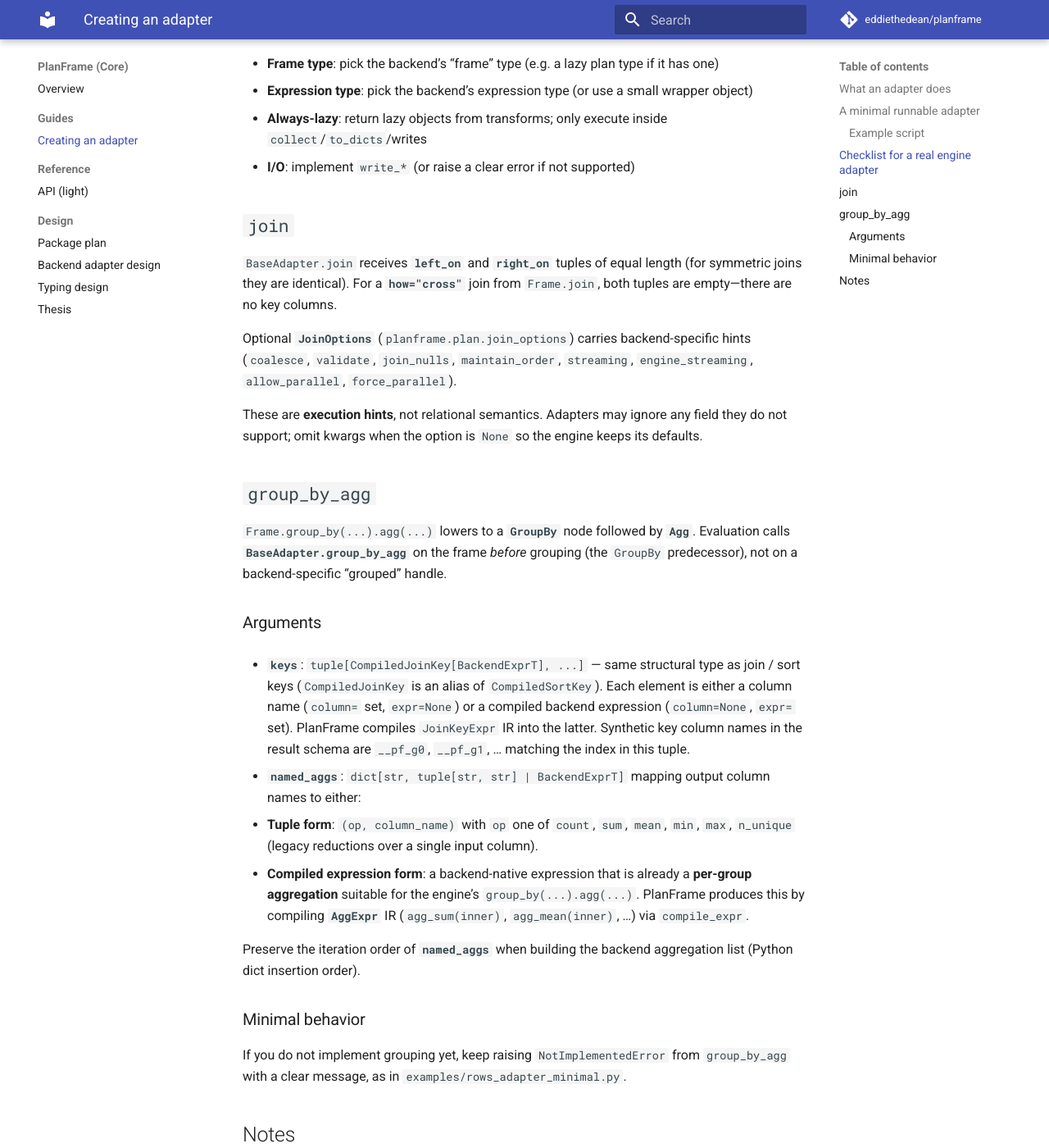
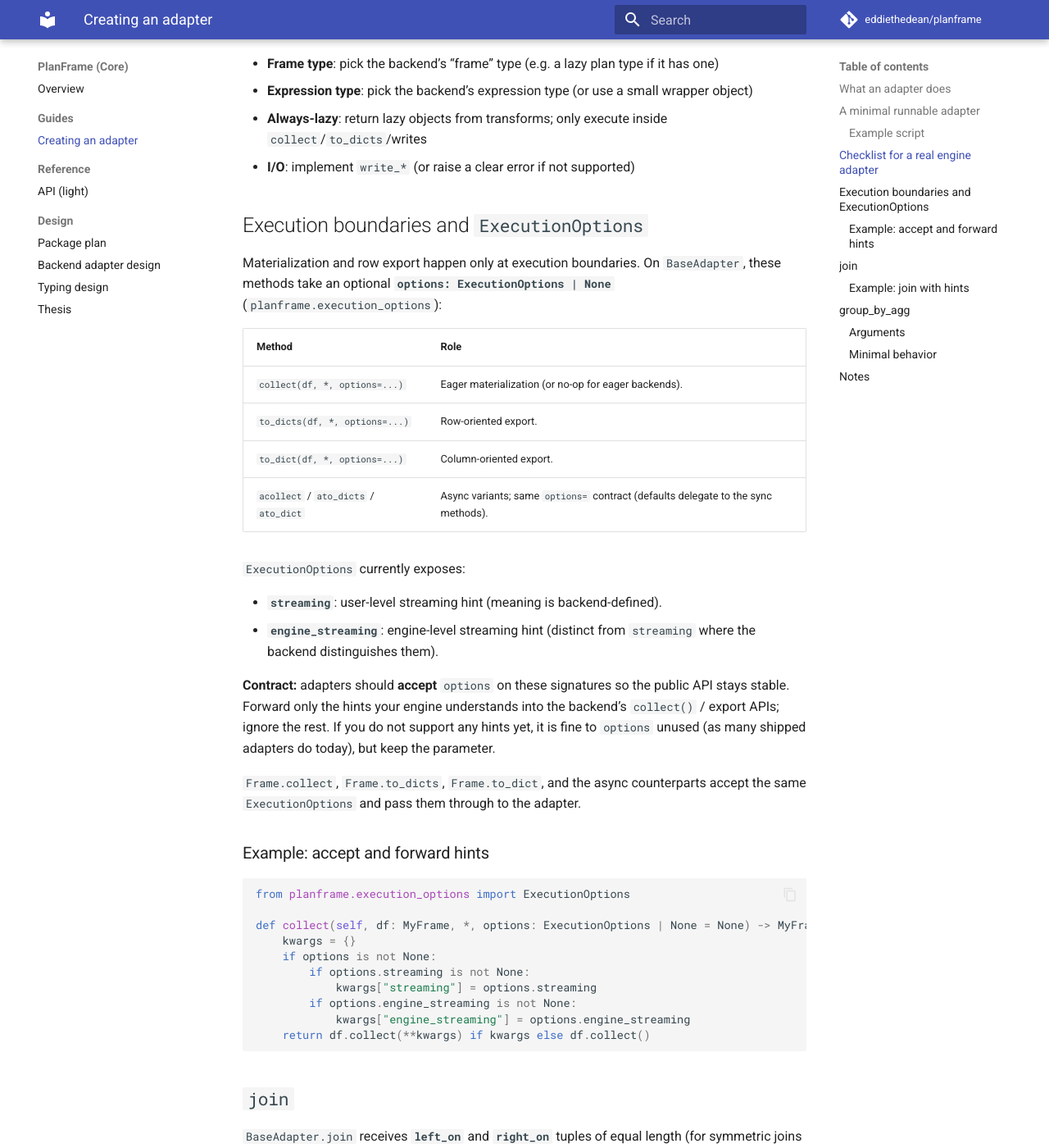
Before and after one commit to eddiethedean/planframe, an MkDocs documentation site: the page built from docs/planframe/guides/creating-an-adapter.md, in a window 1280 px wide and 1400 px high, scrolled down 1163 px. Shown: the whole window at 82% size. Built offline with MkDocs 1.6.1 and Material for MkDocs 9.7.7, drawn with Linux system fonts in a browser that asks for light colours; comment, search, counter and statistics services are not loaded; some of the changed text lies outside the part shown.

Commit message:
docs: ExecutionOptions and JoinOptions in adapter guide
Document execution boundaries (collect/to_dicts/to_dict and async),
ExecutionOptions fields, omit-None rule for JoinOptions, and snippets.

Fixes #73

````diff
--- a/docs/planframe/guides/creating-an-adapter.md
+++ b/docs/planframe/guides/creating-an-adapter.md
@@ -44,13 +44,77 @@ dict={'id': [1, 2], 'age': [10, 20]}
 - **Always-lazy**: return lazy objects from transforms; only execute inside `collect`/`to_dicts`/writes
 - **I/O**: implement `write_*` (or raise a clear error if not supported)
 
+## Execution boundaries and `ExecutionOptions`
+
+Materialization and row export happen only at execution boundaries. On `BaseAdapter`, these methods take an optional **`options: ExecutionOptions | None`** (`planframe.execution_options`):
+
+| Method | Role |
+| --- | --- |
+| `collect(df, *, options=...)` | Eager materialization (or no-op for eager backends). |
+| `to_dicts(df, *, options=...)` | Row-oriented export. |
+| `to_dict(df, *, options=...)` | Column-oriented export. |
+| `acollect` / `ato_dicts` / `ato_dict` | Async variants; same `options=` contract (defaults delegate to the sync methods). |
+
+`ExecutionOptions` currently exposes:
+
+- **`streaming`**: user-level streaming hint (meaning is backend-defined).
+- **`engine_streaming`**: engine-level streaming hint (distinct from `streaming` where the backend distinguishes them).
+
+**Contract:** adapters should **accept** `options` on these signatures so the public API stays stable. Forward only the hints your engine understands into the backend’s `collect()` / export APIs; ignore the rest. If you do not support any hints yet, it is fine to `options` unused (as many shipped adapters do today), but keep the parameter.
+
+`Frame.collect`, `Frame.to_dicts`, `Frame.to_dict`, and the async counterparts accept the same `ExecutionOptions` and pass them through to the adapter.
+
+### Example: accept and forward hints
+
+```python
+from planframe.execution_options import ExecutionOptions
+
+def collect(self, df: MyFrame, *, options: ExecutionOptions | None = None) -> MyFrame:
+    kwargs = {}
+    if options is not None:
+        if options.streaming is not None:
+            kwargs["streaming"] = options.streaming
+        if options.engine_streaming is not None:
+            kwargs["engine_streaming"] = options.engine_streaming
+    return df.collect(**kwargs) if kwargs else df.collect()
+```
+
 ## `join`
 
 `BaseAdapter.join` receives **`left_on`** and **`right_on`** tuples of equal length (for symmetric joins they are identical). For a **`how="cross"`** join from `Frame.join`, both tuples are empty—there are no key columns.
 
-Optional **`JoinOptions`** (`planframe.plan.join_options`) carries backend-specific hints (`coalesce`, `validate`, `join_nulls`, `maintain_order`, `streaming`, `engine_streaming`, `allow_parallel`, `force_parallel`).
+The last argument is optional **`options: JoinOptions | None`** (`planframe.plan.join_options`). **`JoinOptions`** fields are **execution hints** (not relational join semantics). Current fields:
 
-These are **execution hints**, not relational semantics. Adapters may ignore any field they do not support; omit kwargs when the option is `None` so the engine keeps its defaults.
+| Field | Purpose (hint) |
+| --- | --- |
+| `coalesce` | Backend-specific key coalescing. |
+| `validate` | Join validation strategy (backend-defined strings). |
+| `join_nulls` | Whether nulls compare equal in keys. |
+| `maintain_order` | Preserve input order where supported. |
+| `streaming` | User-level streaming / execution style hint. |
+| `engine_streaming` | Engine-level streaming (pairs with `ExecutionOptions.engine_streaming` conceptually). |
+| `allow_parallel` | Allow parallel join execution. |
+| `force_parallel` | Prefer forcing parallel execution. |
+
+**Omit-`None` rule:** only pass through kwargs for fields that are **not** `None`, so the engine’s defaults apply. Adapters may ignore hints they do not support.
+
+### Example: join with hints
+
+```python
+from planframe.plan.join_options import JoinOptions
+
+# Call site (conceptual): Frame.join(..., options=JoinOptions(...))
+def join(self, left, right, *, left_on, right_on, how="inner", suffix="_right", options=None):
+    if options is None:
+        return backend_join(left, right, left_on=left_on, right_on=right_on, how=how, suffix=suffix)
+    kwargs = {}
+    if options.coalesce is not None:
+        kwargs["coalesce"] = options.coalesce
+    if options.engine_streaming is not None:
+        kwargs["engine_streaming"] = options.engine_streaming
+    # ... other non-None fields ...
+    return backend_join(left, right, left_on=left_on, right_on=right_on, how=how, suffix=suffix, **kwargs)
+```
 
 ## `group_by_agg`
 
````
